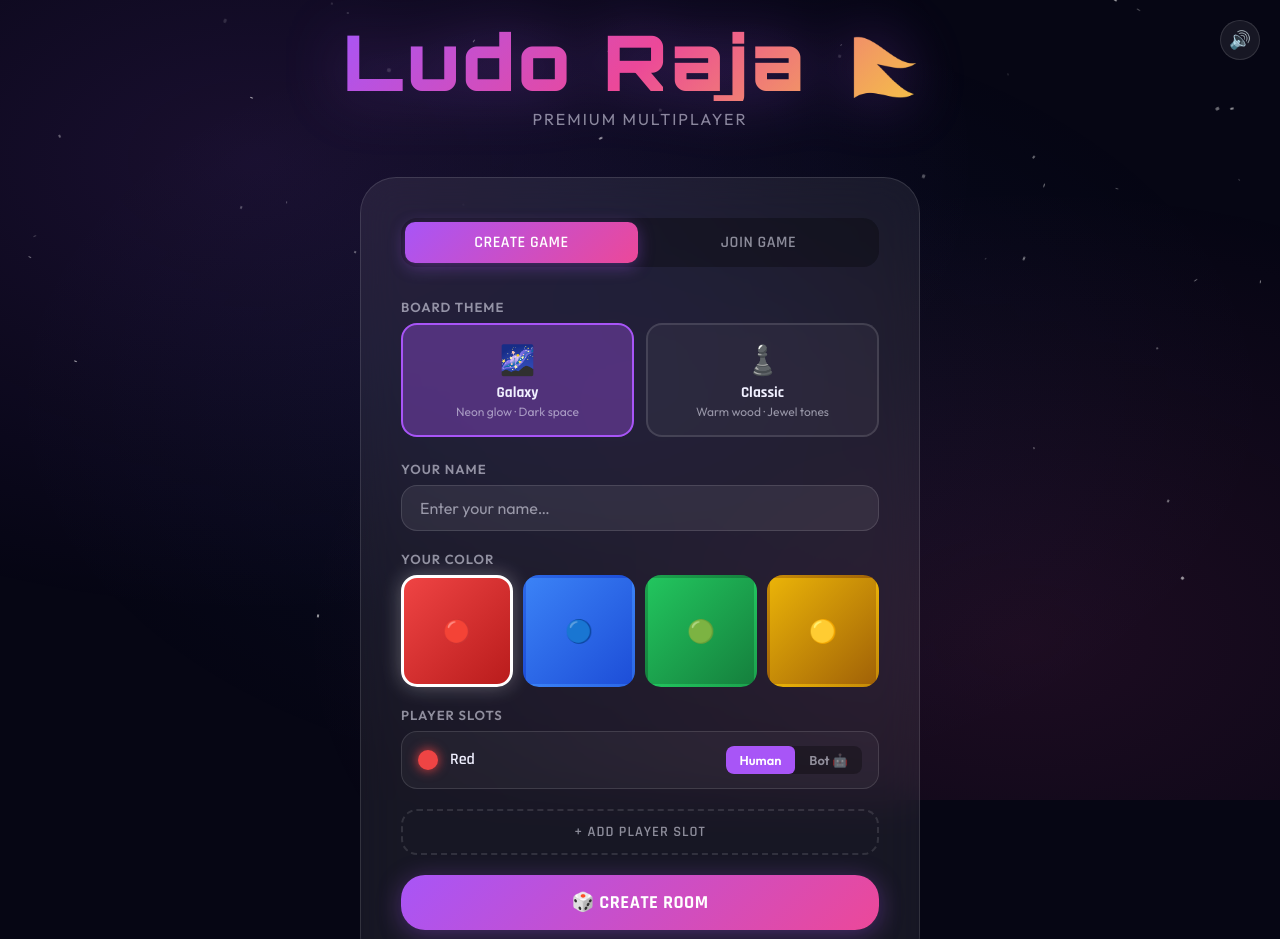
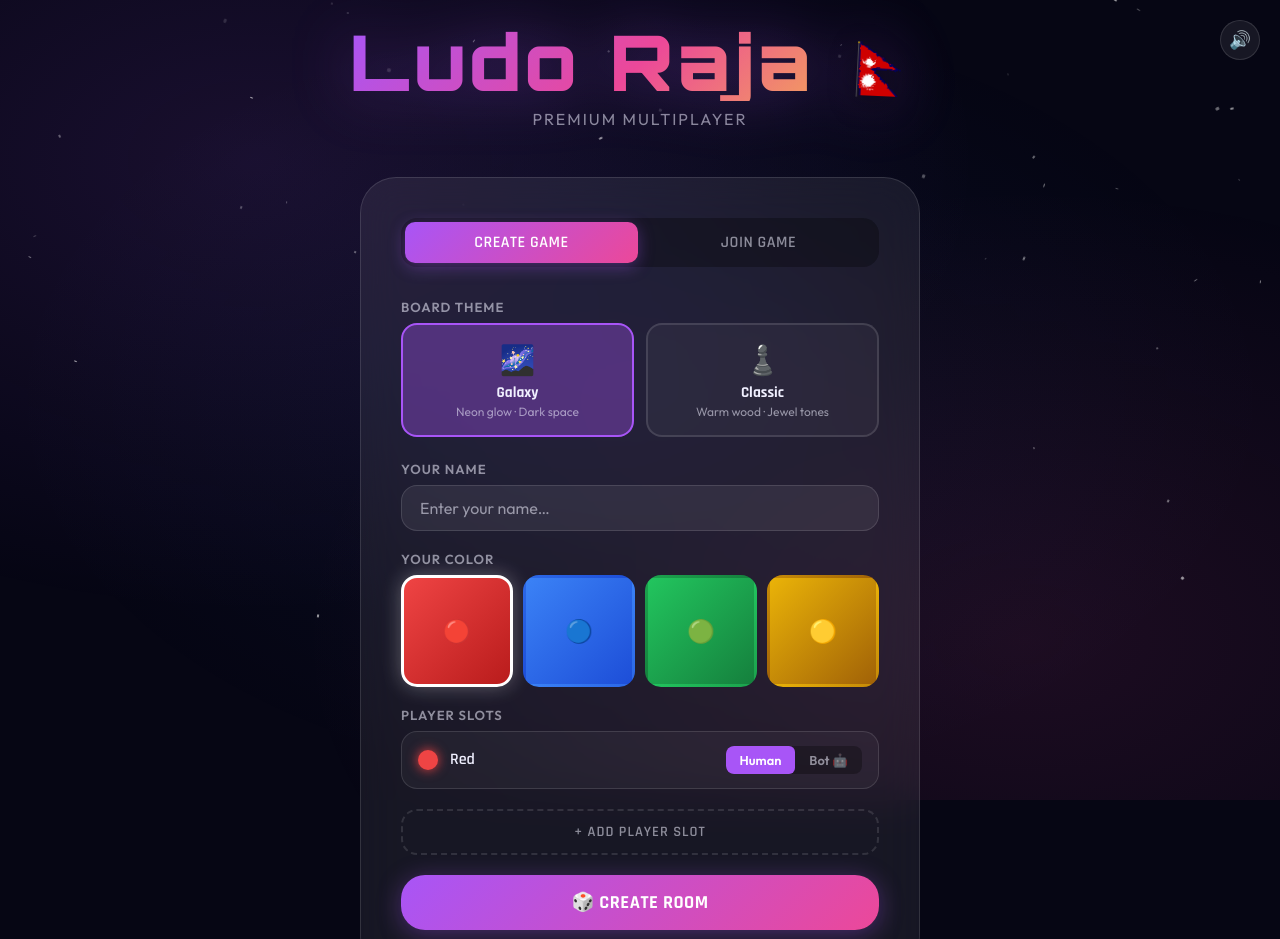
Before and after one commit to JKL404/Ludo-Raja, a website: page public/index.html in a window 1280 px wide. Shown: the top 939 px of the page. Drawn offline with nearby package versions, Linux system fonts and the light colour scheme; no server answers.

Commit message:
Implement premium animated waving Nepal flag in lobby header

```diff
--- a/public/css/lobby.css
+++ b/public/css/lobby.css
@@ -413,3 +413,39 @@
   transition: var(--transition);
 }
 .vol-toggle:hover { background: var(--bg-card); }
+
+/* ---- Waving Nepal Flag ---- */
+.waving-flag-container {
+  display: inline-block;
+  vertical-align: middle;
+  margin-left: 12px;
+  width: clamp(40px, 7vw, 75px);
+  line-height: 0;
+  perspective: 800px;
+  transform-style: preserve-3d;
+}
+
+.nepal-flag-svg {
+  width: 100%;
+  height: auto;
+  overflow: visible;
+  filter: drop-shadow(0 6px 14px rgba(0, 0, 0, 0.45));
+  transform-origin: left center;
+  animation: flag-swing 5s infinite ease-in-out alternate;
+}
+
+/* Force SVG elements to ignore the parent logo's gradient text filling */
+.nepal-flag-svg * {
+  -webkit-text-fill-color: initial !important;
+  background-clip: border-box !important;
+  -webkit-background-clip: border-box !important;
+}
+
+@keyframes flag-swing {
+  0% {
+    transform: rotateY(-8deg) rotateZ(-3deg);
+  }
+  100% {
+    transform: rotateY(16deg) rotateZ(3deg);
+  }
+}
--- a/public/index.html
+++ b/public/index.html
@@ -15,7 +15,43 @@
 
   <div class="lobby-root">
     <header class="lobby-header">
-      <div class="lobby-logo">Ludo Raja 🇳🇵</div>
+      <div class="lobby-logo">
+        Ludo Raja
+        <span class="waving-flag-container">
+          <svg class="nepal-flag-svg" xmlns="http://www.w3.org/2000/svg" viewBox="0 0 640 480">
+            <defs>
+              <clipPath id="np-a">
+                <path fill-opacity=".7" d="M0-16h512v512H0z"/>
+              </clipPath>
+              <filter id="wave-filter">
+                <feTurbulence type="fractalNoise" baseFrequency="0.015625 0.0416667" numOctaves="2" stitchTiles="stitch" width="640" height="480" result="noise" />
+                <feOffset dx="0" dy="0" result="movedNoise">
+                  <animate attributeName="dx" from="0" to="640" dur="4s" repeatCount="indefinite" />
+                </feOffset>
+                <feDisplacementMap in="SourceGraphic" in2="movedNoise" scale="35" xChannelSelector="R" yChannelSelector="G" />
+              </filter>
+              <linearGradient id="pole-grad" x1="0%" y1="0%" x2="100%" y2="0%">
+                <stop offset="0%" stop-color="#555" />
+                <stop offset="50%" stop-color="#ccc" />
+                <stop offset="100%" stop-color="#333" />
+              </linearGradient>
+              <radialGradient id="gold-ball-grad" cx="30%" cy="30%" r="70%">
+                <stop offset="0%" stop-color="#fff" />
+                <stop offset="30%" stop-color="#ffd700" />
+                <stop offset="100%" stop-color="#b8860b" />
+              </radialGradient>
+            </defs>
+            <g clip-path="url(#np-a)" transform="translate(20 15)scale(.9)" filter="url(#wave-filter)">
+              <g fill-rule="evenodd">
+                <path fill="#ce0000" stroke="#000063" stroke-width="13.8" d="M6.5 489.5h378.8L137.4 238.1l257.3.3L6.6-9.5v499z"/>
+                <path fill="#fff" d="m180.7 355.8-27 9 21.2 19.8-28.5-1.8 11.7 26.2-25.5-12.3.5 28.6-18.8-20.9-10.7 26.6-9.2-26.3-20.3 20.6 1.8-27.7L49 409l12.6-25-29.3.6 21.5-18.3-27.3-10.5 27-9L32.2 327l28.4 1.8L49 302.6l25.6 12.3-.5-28.6 18.8 20.9 10.7-26.6 9.1 26.3 20.4-20.6-1.9 27.7 27-11.4-12.7 25 29.4-.6-21.5 18.3zm-32.4-184.7-11.3 8.4 5.6 4.6a94 94 0 0 0 30.7-36c1.8 21.3-17.7 69-68.7 69.5a70.6 70.6 0 0 1-71.5-70.3c10 18.2 16.2 27 32 36.5l4.7-4.4-10.6-8.9 13.7-3.6-7.4-12.4 14.4 1-1.8-14.4 12.6 7.4 4-13.5 9 10.8 8.5-10.3 4.6 14 11.8-8.2-1.5 14.3 14.2-1.7-6.7 13.2z"/>
+              </g>
+            </g>
+            <rect x="12" y="10" width="8" height="465" rx="3" fill="url(#pole-grad)" />
+            <circle cx="16" cy="10" r="8" fill="url(#gold-ball-grad)" />
+          </svg>
+        </span>
+      </div>
       <div class="lobby-subtitle">Premium Multiplayer</div>
     </header>
 
```
